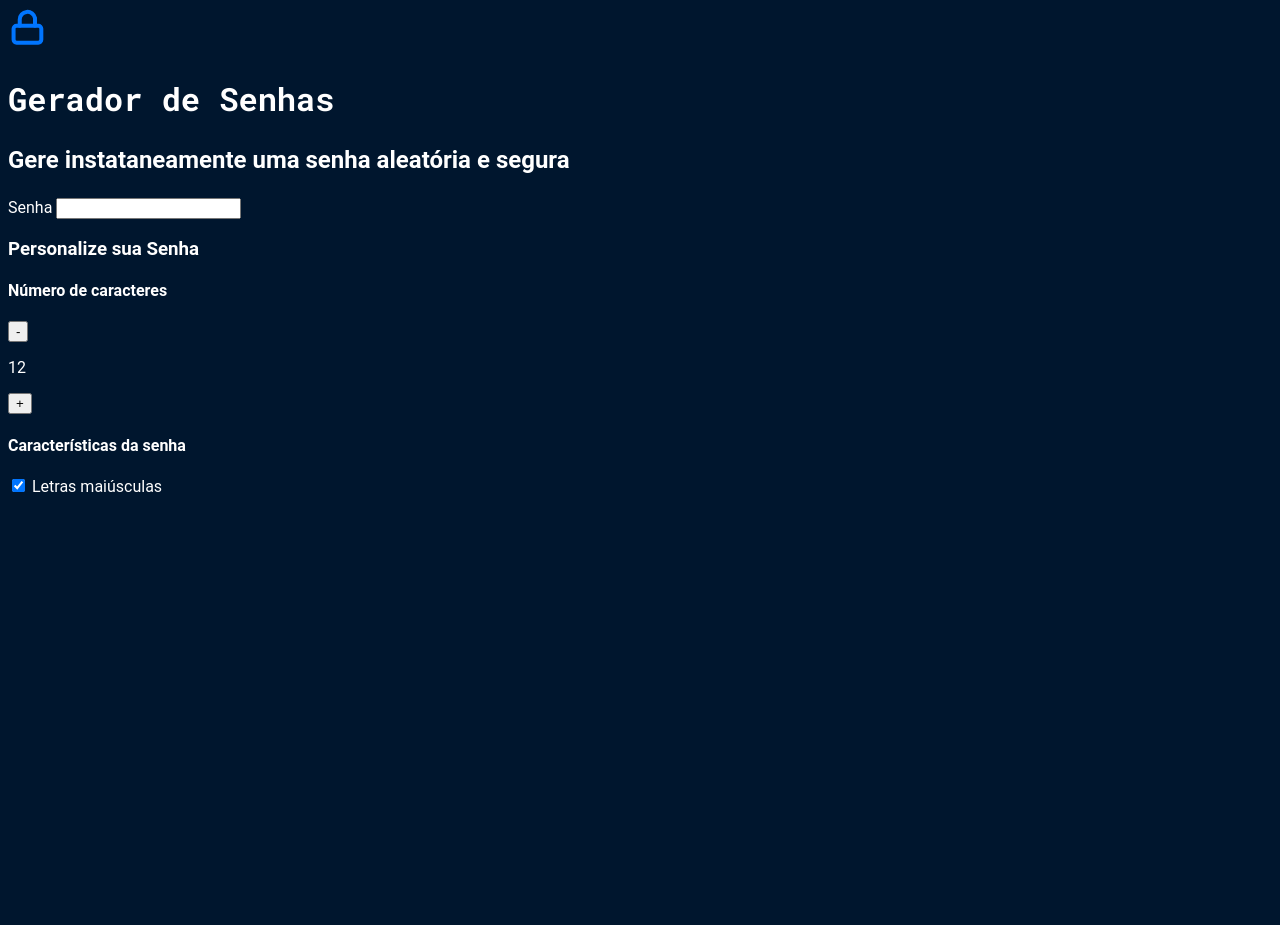
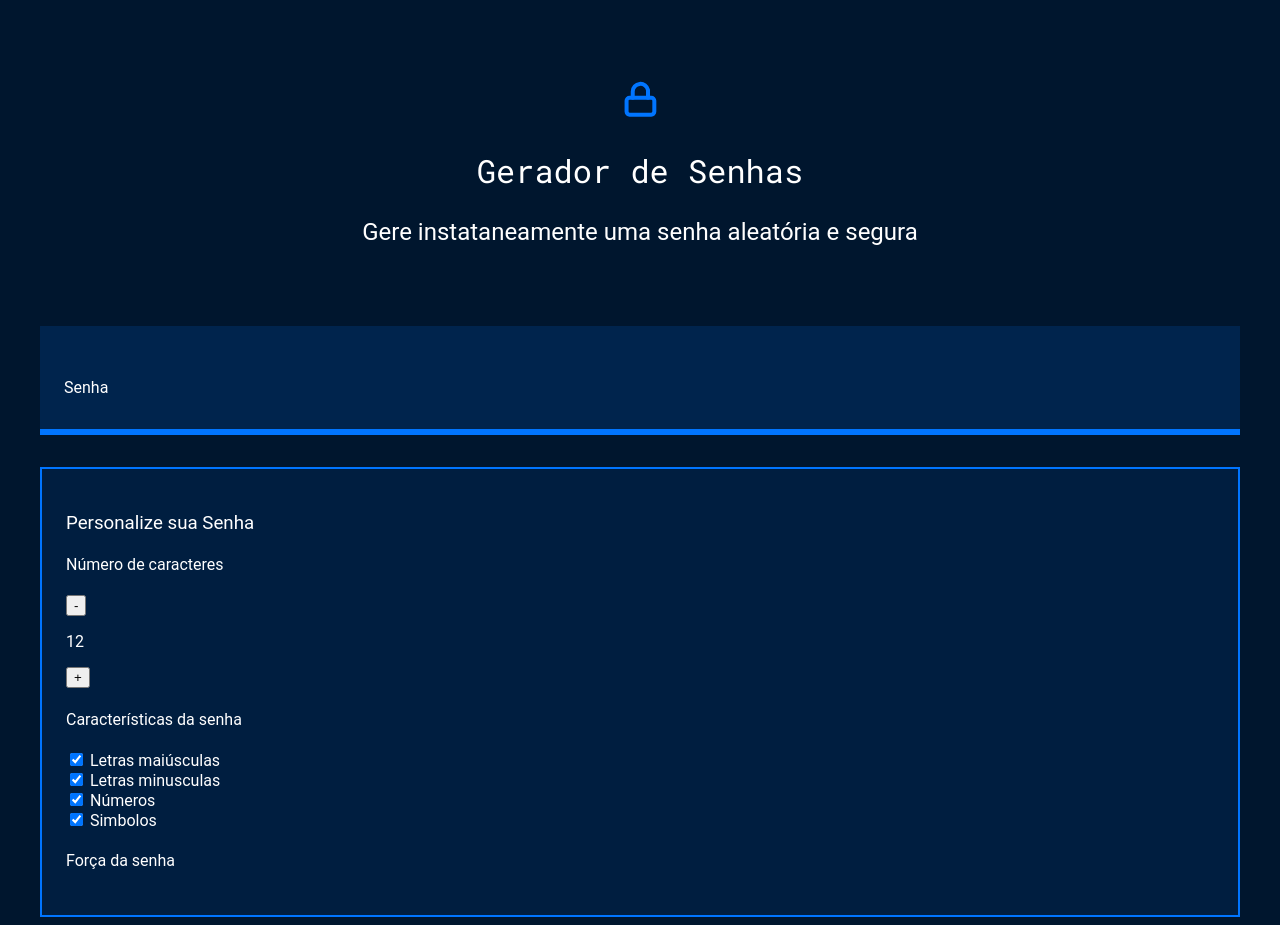
Before and after one commit to Korchakada/js-gerador-senha, a plain HTML site: page index.html in a window 1280 px wide. Before the commit the page ends 800 px from the top, so only its background shows below. Drawn offline with Linux system fonts and the light colour scheme.

Commit message:
parametro

```diff
--- a/index.html
+++ b/index.html
@@ -37,6 +37,25 @@
                 <input type="checkbox" name="maiusculo" class="checkbox" checked>
                 <label for="maiusculo">Letras maiúsculas</label>
             </div>
+
+            <div class="parametro-senha-checkbox">
+                <input type="checkbox" name="minusculo" class="checkbox" checked>
+                <label for="minusculo">Letras minusculas</label>
+            </div>
+
+            <div class="parametro-senha-checkbox">
+                <input type="checkbox" name="numero" class="checkbox" checked>
+                <label for="numero">Números </label>
+            </div>
+
+            <div class="parametro-senha-checkbox">
+                <input type="checkbox" name="simbolo" class="checkbox" checked>
+                <label for="simbolo">Simbolos </label>
+            </div>
+        </div>
+
+        <div class="parametro-senha">
+            <h4 class="parametro-senha_titulo">Força da senha</h4>
         </div>
     </div>
 
--- a/style.css
+++ b/style.css
@@ -9,6 +9,10 @@
     --borda: #0075ff;
     --roboto: 'Roboto', sans-serif;
     --roboto-mono: 'Roboto Mono', monospace;
+}
+
+*{
+    font-weight: 400;
 }
 
 body{
@@ -25,3 +29,42 @@ body{
 .titulo-secundario{
     font-size: 24px;
 }
+
+.conteudo-titulo{
+    text-align: center;
+    margin-top: 80px;
+
+}
+
+.conteudo-senha{
+    margin-top: 80px;
+    background: var(--fundo-senha);
+    padding: 24px;
+    border-bottom: 6px solid var(--borda);
+}
+
+#campo-senha{
+    background-color: var(--fundo-senha);
+    border: none;
+    color: var(--branco);
+    font-family: var(--roboto-mono);
+    font-size: 40px;
+    width:70%;
+}
+
+#campo-senha:focus{
+    outline: none;
+}
+
+.conteudo{
+    max-width: 1200px;
+    margin: 0 auto;
+
+}
+
+.parametro{
+    background-color: var(--fundo-texto);
+    border: 2px solid var(--borda);
+    margin-top: 32px;
+    padding: 24px;
+}
```
